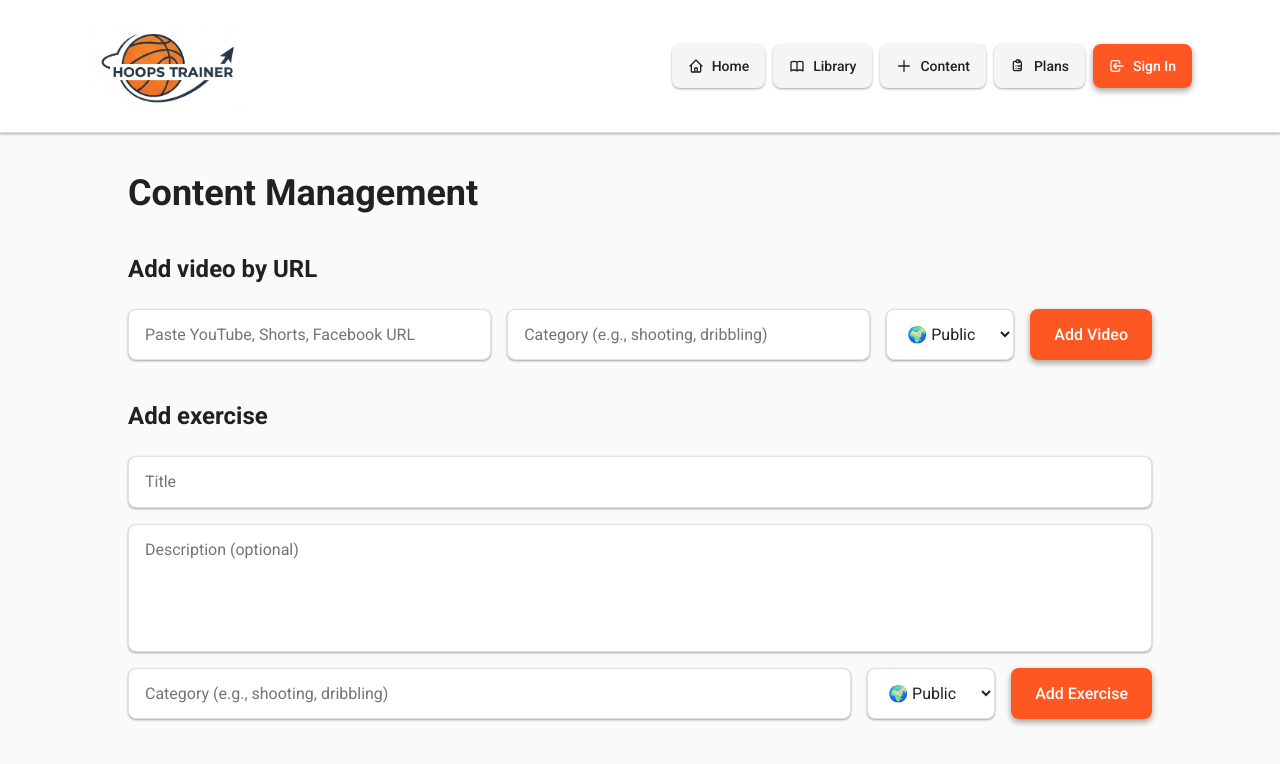
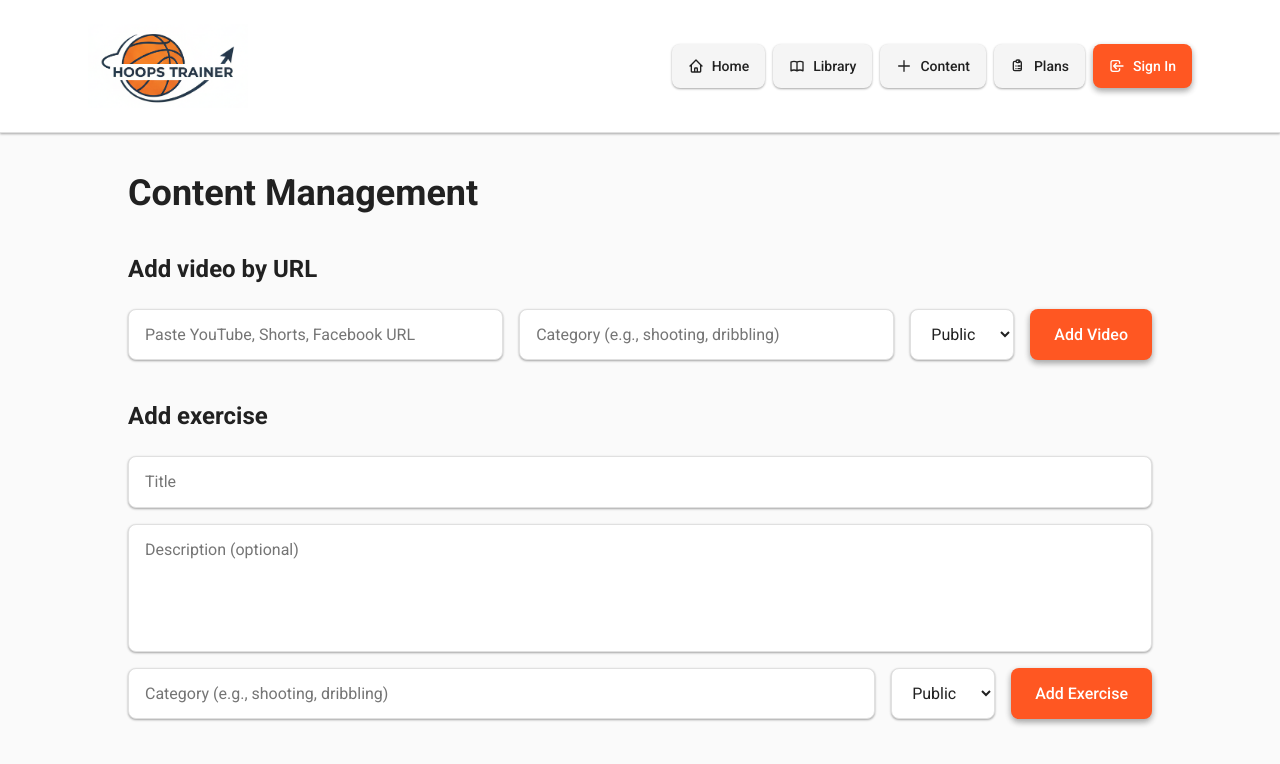
Before and after one commit to jmjcko/hoops-trainer, a Next.js app: page /content-management in a window 1280 px wide. Shown: the top 764 px of the page. Built offline with nearby package versions, Linux system fonts and the light colour scheme.

Commit message:
feat(ui): replace emoji icons with minimalistic SVG icons for public/private visibility

```diff
--- a/src/app/content-management/page.tsx
+++ b/src/app/content-management/page.tsx
@@ -93,8 +93,8 @@ export default function ContentManagementPage() {
             value={videoVisibility}
             onChange={e => setVideoVisibility(e.target.value as "public" | "private")}
           >
-            <option value="public">🌍 Public</option>
-            <option value="private">🔒 Private</option>
+            <option value="public">Public</option>
+            <option value="private">Private</option>
           </select>
           <button className="rounded-lg bg-[var(--accent)] text-[var(--accent-contrast)] px-6 py-3 font-medium shadow-2 hover:shadow-3 transition-all duration-200" onClick={handleAddVideo}>
             Add Video
@@ -139,8 +139,8 @@ export default function ContentManagementPage() {
               value={exerciseVisibility}
               onChange={e => setExerciseVisibility(e.target.value as "public" | "private")}
             >
-              <option value="public">🌍 Public</option>
-              <option value="private">🔒 Private</option>
+              <option value="public">Public</option>
+              <option value="private">Private</option>
             </select>
             <button className="rounded-lg bg-[var(--accent)] text-[var(--accent-contrast)] px-6 py-3 font-medium shadow-2 hover:shadow-3 transition-all duration-200" onClick={handleAddExercise}>
               Add Exercise
--- a/src/app/library/page.tsx
+++ b/src/app/library/page.tsx
@@ -132,8 +132,22 @@ export default function LibraryPage() {
                       <span className="inline-flex items-center px-3 py-1 rounded-full text-xs font-medium bg-[var(--accent)] text-[var(--accent-contrast)]">
                         {v.category || "uncategorized"}
                       </span>
-                      <span className={`inline-flex items-center px-2 py-1 rounded-full text-xs font-medium ${v.visibility === "public" ? "bg-green-100 text-green-800" : "bg-orange-100 text-orange-800"}`}>
-                        {v.visibility === "public" ? "🌍 Public" : "🔒 Private"}
+                      <span className={`inline-flex items-center gap-1 px-2 py-1 rounded-full text-xs font-medium ${v.visibility === "public" ? "bg-green-100 text-green-800" : "bg-orange-100 text-orange-800"}`}>
+                        {v.visibility === "public" ? (
+                          <>
+                            <svg className="w-3 h-3" fill="none" stroke="currentColor" viewBox="0 0 24 24">
+                              <path strokeLinecap="round" strokeLinejoin="round" strokeWidth={2} d="M3.055 11H5a2 2 0 012 2v1a2 2 0 002 2 2 2 0 012 2v2.945M8 3.935V5.5A2.5 2.5 0 0010.5 8h.5a2 2 0 012 2 2 2 0 104 0 2 2 0 012-2h1.064M15 20.488V18a2 2 0 012-2h3.064M21 12a9 9 0 11-18 0 9 9 0 0118 0z" />
+                            </svg>
+                            Public
+                          </>
+                        ) : (
+                          <>
+                            <svg className="w-3 h-3" fill="none" stroke="currentColor" viewBox="0 0 24 24">
+                              <path strokeLinecap="round" strokeLinejoin="round" strokeWidth={2} d="M12 15v2m-6 4h12a2 2 0 002-2v-6a2 2 0 00-2-2H6a2 2 0 00-2 2v6a2 2 0 002 2zm10-10V7a4 4 0 00-8 0v4h8z" />
+                            </svg>
+                            Private
+                          </>
+                        )}
                       </span>
                     </div>
                     <button
@@ -164,8 +178,22 @@ export default function LibraryPage() {
                     <span className="inline-flex items-center px-2 py-1 rounded-full text-xs font-medium bg-[var(--accent)] text-[var(--accent-contrast)]">
                       {e.category || "uncategorized"}
                     </span>
-                    <span className={`inline-flex items-center px-2 py-1 rounded-full text-xs font-medium ${e.visibility === "public" ? "bg-green-100 text-green-800" : "bg-orange-100 text-orange-800"}`}>
-                      {e.visibility === "public" ? "🌍 Public" : "🔒 Private"}
+                    <span className={`inline-flex items-center gap-1 px-2 py-1 rounded-full text-xs font-medium ${e.visibility === "public" ? "bg-green-100 text-green-800" : "bg-orange-100 text-orange-800"}`}>
+                      {e.visibility === "public" ? (
+                        <>
+                          <svg className="w-3 h-3" fill="none" stroke="currentColor" viewBox="0 0 24 24">
+                            <path strokeLinecap="round" strokeLinejoin="round" strokeWidth={2} d="M3.055 11H5a2 2 0 012 2v1a2 2 0 002 2 2 2 0 012 2v2.945M8 3.935V5.5A2.5 2.5 0 0010.5 8h.5a2 2 0 012 2 2 2 0 104 0 2 2 0 012-2h1.064M15 20.488V18a2 2 0 012-2h3.064M21 12a9 9 0 11-18 0 9 9 0 0118 0z" />
+                          </svg>
+                          Public
+                        </>
+                      ) : (
+                        <>
+                          <svg className="w-3 h-3" fill="none" stroke="currentColor" viewBox="0 0 24 24">
+                            <path strokeLinecap="round" strokeLinejoin="round" strokeWidth={2} d="M12 15v2m-6 4h12a2 2 0 002-2v-6a2 2 0 00-2-2H6a2 2 0 00-2 2v6a2 2 0 002 2zm10-10V7a4 4 0 00-8 0v4h8z" />
+                          </svg>
+                          Private
+                        </>
+                      )}
                     </span>
                   </div>
                   {e.description && <p className="text-sm text-[var(--muted)] leading-relaxed">{e.description}</p>}
```
